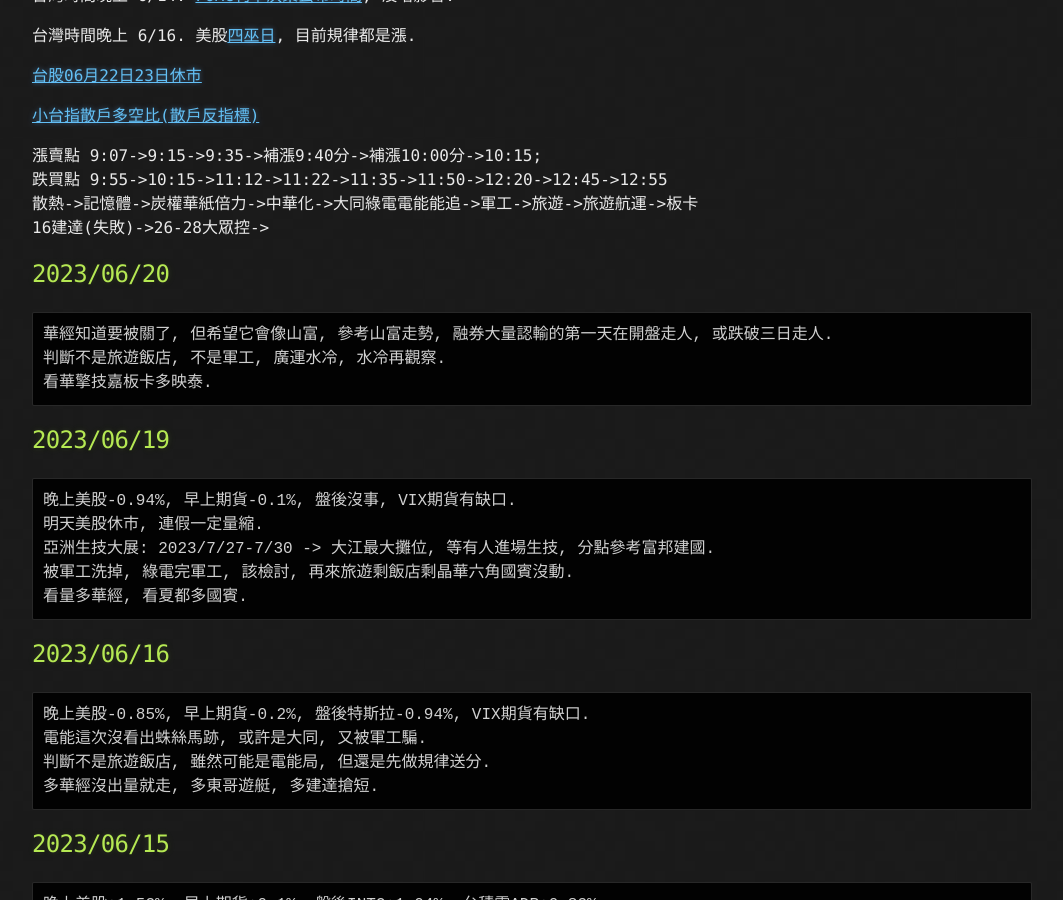
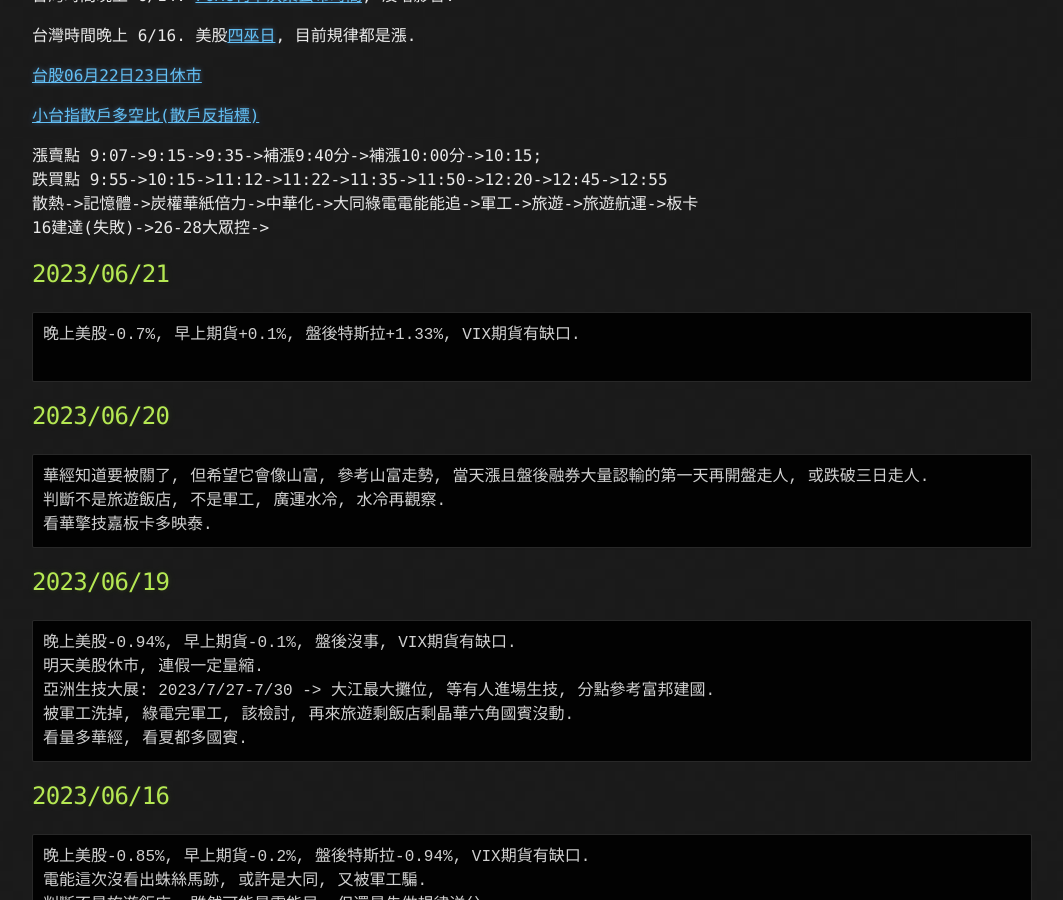
Before and after one commit to lepg5487/Stock_God, a Jekyll site: the page built from index.md, in a window 1280 px wide and 900 px high, scrolled down 394 px. Shown: the whole window, without its empty margins (108-1171 px from the left). Built offline with Jekyll 4.4.1, drawn with Linux system fonts in a browser that asks for light colours; our own code applies the rules of GitHub Pages for plain Markdown files.

Commit message:
Update index.md

````diff
--- a/index.md
+++ b/index.md
@@ -21,9 +21,15 @@
 散熱->記憶體->炭權華紙倍力->中華化->大同綠電電能能追->軍工->旅遊->旅遊航運->板卡
 16建達(失敗)->26-28大眾控->
 
+## 2023/06/21
+```
+晚上美股-0.7%, 早上期貨+0.1%, 盤後特斯拉+1.33%, VIX期貨有缺口.
+
+```
+
 ## 2023/06/20
 ```
-華經知道要被關了, 但希望它會像山富, 參考山富走勢, 融券大量認輸的第一天在開盤走人, 或跌破三日走人.
+華經知道要被關了, 但希望它會像山富, 參考山富走勢, 當天漲且盤後融券大量認輸的第一天再開盤走人, 或跌破三日走人.
 判斷不是旅遊飯店, 不是軍工, 廣運水冷, 水冷再觀察.
 看華擎技嘉板卡多映泰.
 ```
````
